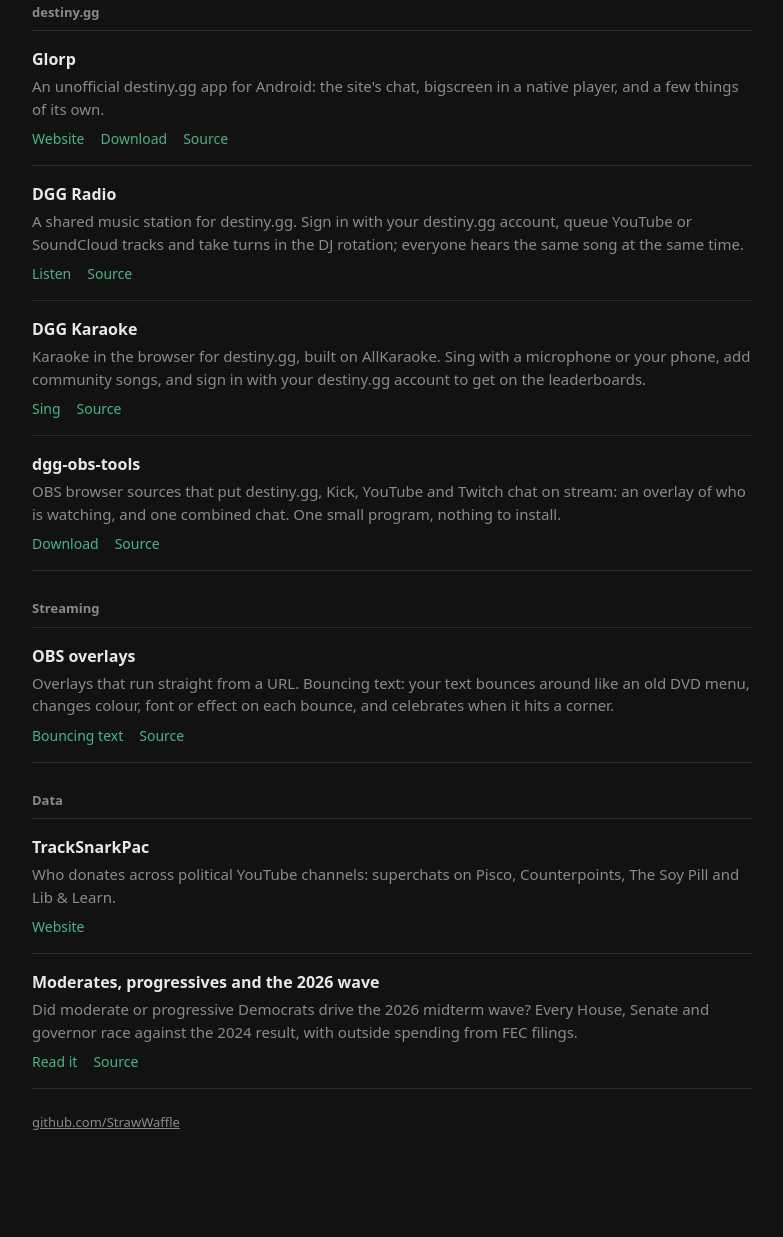
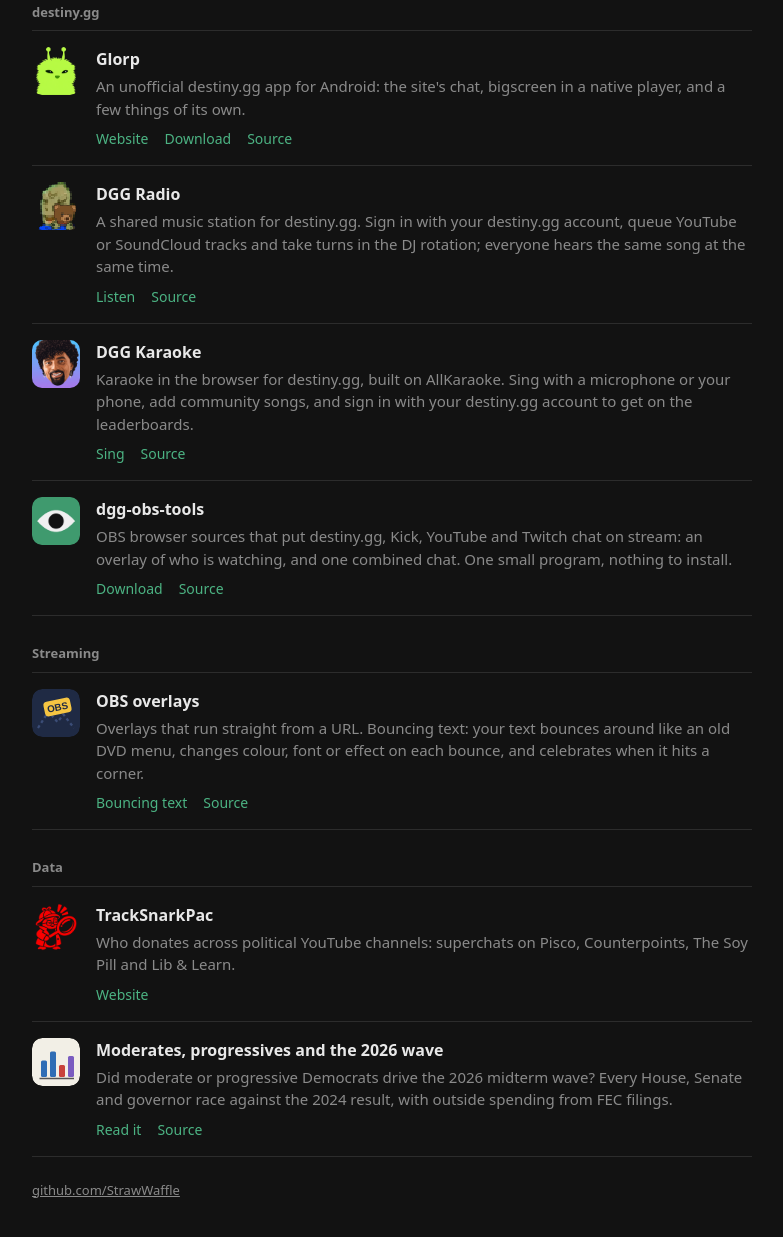
Before and after one commit to StrawWaffle/strawwaffle.github.io, a plain HTML site: page index.html in a window 1280 px wide. Shown: the part 117-1354 px from the top of the page, without its empty margins (248-1031 px from the left). Before the commit the page ends 1298 px from the top, so only its background shows below. Drawn offline with Linux system fonts and the light colour scheme.

Commit message:
Show each project's icon

```diff
--- a/index.html
+++ b/index.html
@@ -28,7 +28,9 @@
   .intro { color: var(--muted); margin: 0 0 24px; }
   h2 { font-size: 13px; font-weight: 600; color: var(--muted); margin: 28px 0 0; padding-bottom: 8px; border-bottom: 1px solid var(--line); }
   ul { list-style: none; margin: 0; padding: 0; }
-  li { padding: 16px 0; border-bottom: 1px solid var(--line); }
+  li { display: flex; gap: 16px; align-items: flex-start; padding: 16px 0; border-bottom: 1px solid var(--line); }
+  .icon { flex: none; width: 48px; height: 48px; object-fit: contain; border-radius: 10px; }
+  .icon.pixel { image-rendering: pixelated; }
   h3 { font-size: 16px; margin: 0; }
   h3 a { color: var(--text); text-decoration: none; }
   h3 a:hover { color: var(--accent); }
@@ -48,6 +50,8 @@
   <h2>destiny.gg</h2>
   <ul>
     <li>
+      <img class="icon" src="icons/glorp.png" alt="" width="48" height="48">
+      <div>
       <h3><a href="https://strawwaffle.dev/glorp/">Glorp</a></h3>
       <p>An unofficial destiny.gg app for Android: the site's chat, bigscreen in a native player, and a few things of its own.</p>
       <div class="links">
@@ -55,29 +59,39 @@
         <a href="https://github.com/StrawWaffle/glorp/releases/latest">Download</a>
         <a href="https://github.com/StrawWaffle/glorp">Source</a>
       </div>
+      </div>
     </li>
     <li>
+      <img class="icon pixel" src="icons/dgg-radio.png" alt="" width="48" height="48">
+      <div>
       <h3><a href="https://strawwaffle.dev/dgg-radio/">DGG Radio</a></h3>
       <p>A shared music station for destiny.gg. Sign in with your destiny.gg account, queue YouTube or SoundCloud tracks and take turns in the DJ rotation; everyone hears the same song at the same time.</p>
       <div class="links">
         <a href="https://strawwaffle.dev/dgg-radio/">Listen</a>
         <a href="https://github.com/StrawWaffle/dgg-radio">Source</a>
       </div>
+      </div>
     </li>
     <li>
+      <img class="icon" src="icons/dgg-karaoke.png" alt="" width="48" height="48">
+      <div>
       <h3><a href="https://strawwaffle.dev/dgg-karaoke/">DGG Karaoke</a></h3>
       <p>Karaoke in the browser for destiny.gg, built on AllKaraoke. Sing with a microphone or your phone, add community songs, and sign in with your destiny.gg account to get on the leaderboards.</p>
       <div class="links">
         <a href="https://strawwaffle.dev/dgg-karaoke/">Sing</a>
         <a href="https://github.com/StrawWaffle/dgg-karaoke">Source</a>
       </div>
+      </div>
     </li>
     <li>
+      <img class="icon" src="icons/dgg-obs-tools.png" alt="" width="48" height="48">
+      <div>
       <h3><a href="https://github.com/StrawWaffle/dgg-obs-tools">dgg-obs-tools</a></h3>
       <p>OBS browser sources that put destiny.gg, Kick, YouTube and Twitch chat on stream: an overlay of who is watching, and one combined chat. One small program, nothing to install.</p>
       <div class="links">
         <a href="https://github.com/StrawWaffle/dgg-obs-tools/releases/latest">Download</a>
         <a href="https://github.com/StrawWaffle/dgg-obs-tools">Source</a>
+      </div>
       </div>
     </li>
   </ul>
@@ -85,11 +99,14 @@
   <h2>Streaming</h2>
   <ul>
     <li>
+      <img class="icon" src="icons/obs-overlays.svg" alt="" width="48" height="48">
+      <div>
       <h3><a href="https://strawwaffle.dev/obs-overlays/">OBS overlays</a></h3>
       <p>Overlays that run straight from a URL. Bouncing text: your text bounces around like an old DVD menu, changes colour, font or effect on each bounce, and celebrates when it hits a corner.</p>
       <div class="links">
         <a href="https://strawwaffle.dev/obs-overlays/bounce/">Bouncing text</a>
         <a href="https://github.com/StrawWaffle/obs-overlays">Source</a>
+      </div>
       </div>
     </li>
   </ul>
@@ -97,18 +114,24 @@
   <h2>Data</h2>
   <ul>
     <li>
+      <img class="icon" src="icons/tracksnarkpac.png" alt="" width="48" height="48">
+      <div>
       <h3><a href="https://tracksnarkpac.netlify.app/">TrackSnarkPac</a></h3>
       <p>Who donates across political YouTube channels: superchats on Pisco, Counterpoints, The Soy Pill and Lib &amp; Learn.</p>
       <div class="links">
         <a href="https://tracksnarkpac.netlify.app/">Website</a>
       </div>
+      </div>
     </li>
     <li>
+      <img class="icon" src="icons/midterms-2026-factions.svg" alt="" width="48" height="48">
+      <div>
       <h3><a href="https://strawwaffle.dev/midterms-2026-factions/">Moderates, progressives and the 2026 wave</a></h3>
       <p>Did moderate or progressive Democrats drive the 2026 midterm wave? Every House, Senate and governor race against the 2024 result, with outside spending from FEC filings.</p>
       <div class="links">
         <a href="https://strawwaffle.dev/midterms-2026-factions/">Read it</a>
         <a href="https://github.com/StrawWaffle/midterms-2026-factions">Source</a>
+      </div>
       </div>
     </li>
   </ul>
```
Also changed, not shown: icons/dgg-karaoke.png (added), icons/dgg-obs-tools.png (added), icons/dgg-radio.png (added), icons/glorp.png (added), icons/midterms-2026-factions.svg (added), icons/obs-overlays.svg (added), icons/tracksnarkpac.png (added).
